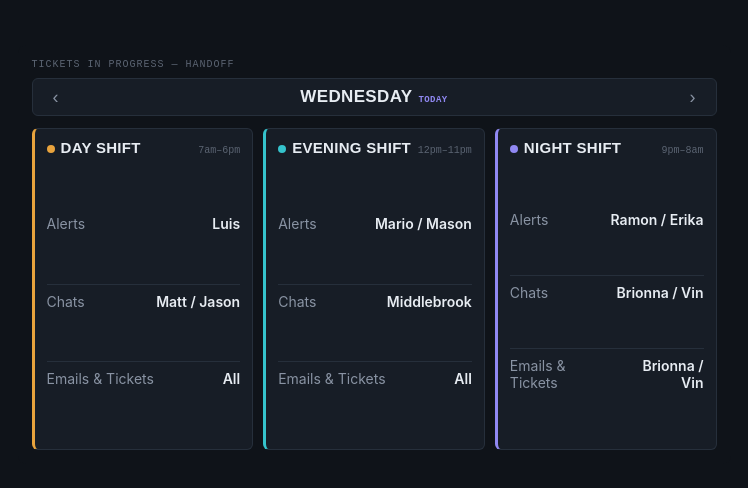
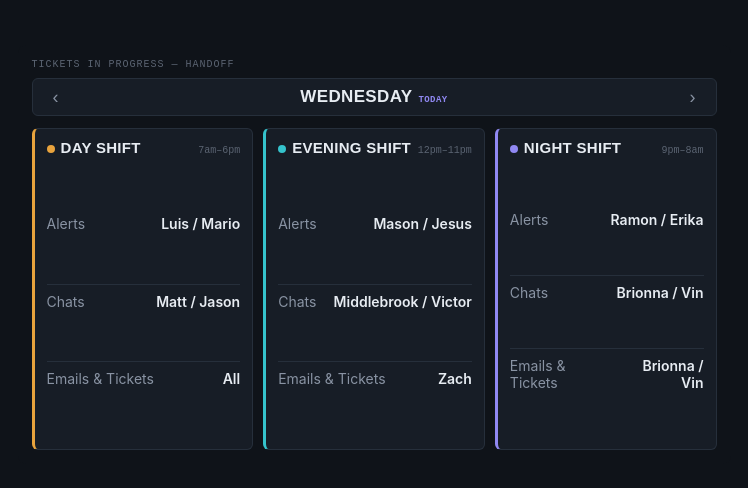
Before and after one commit to ZachDHarris/NOC-Tasks, a plain HTML site: page index.html in a window 1280 px wide. Shown: the part 146-634 px from the top of the page, without its empty margins (266-1014 px from the left). Drawn offline with Linux system fonts and the light colour scheme.

Commit message:
Update task assignments for day and evening shifts in the handoff mini component

```diff
--- a/index.html
+++ b/index.html
@@ -159,14 +159,14 @@
   var TASKS = ["Alerts","Chats","Emails & Tickets"];
   var SCHEDULE = [
     { id:"day", label:"Day Shift", hours:"7am–6pm", rows:{
-      "Alerts":["Luis","Matt","Sal","Luis","Jason","John","OT"],
-      "Chats":["Matt","Sal","Luis","Matt / Jason","John","OT","Jason"],
-      "Emails & Tickets":["Sal","Luis","Matt","All","OT","Jason","John"]
+      "Alerts":["Luis","Matt","Sal","Luis / Mario","Jason","John","Mario"],
+      "Chats":["Matt","Sal","Luis","Matt / Jason","John","Mario","Jason"],
+      "Emails & Tickets":["Sal","Luis","Matt","All","Mario","Jason","John"]
     }},
     { id:"evening", label:"Evening Shift", hours:"12pm–11pm", rows:{
-      "Alerts":["Middlebrook","Mario","Middlebrook","Mario / Mason","Mason","Mason","Mason"],
-      "Chats":["Mario","Middlebrook","Mario","Middlebrook","Mason","Mason","Mason"],
-      "Emails & Tickets":["Both","Both","Both","All","Mason","Mason","Mason"]
+      "Alerts":["Middlebrook","Jesus","Middlebrook","Mason / Jesus","Zach","Victor","Mason"],
+      "Chats":["Jesus","Middlebrook","Jesus","Middlebrook / Victor","Mason","Zach","Victor"],
+      "Emails & Tickets":["Both","Both","Both","Zach","Victor","Mason","Zach"]
     }},
     { id:"night", label:"Night Shift", hours:"9pm–8am", rows:{
       "Alerts":["Erika","Brionna","Erika","Ramon / Erika","Vin","Ramon","Vin"],
```
